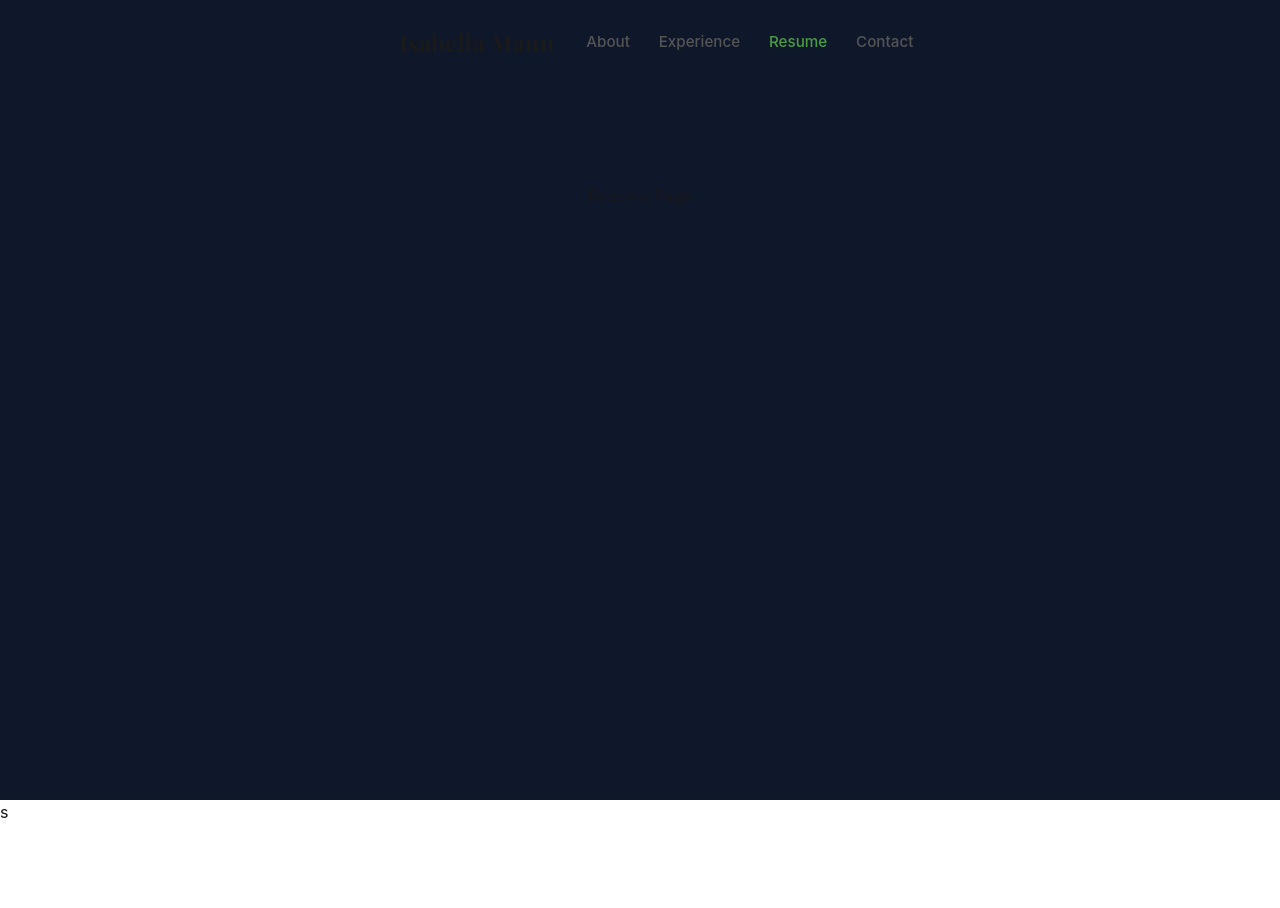
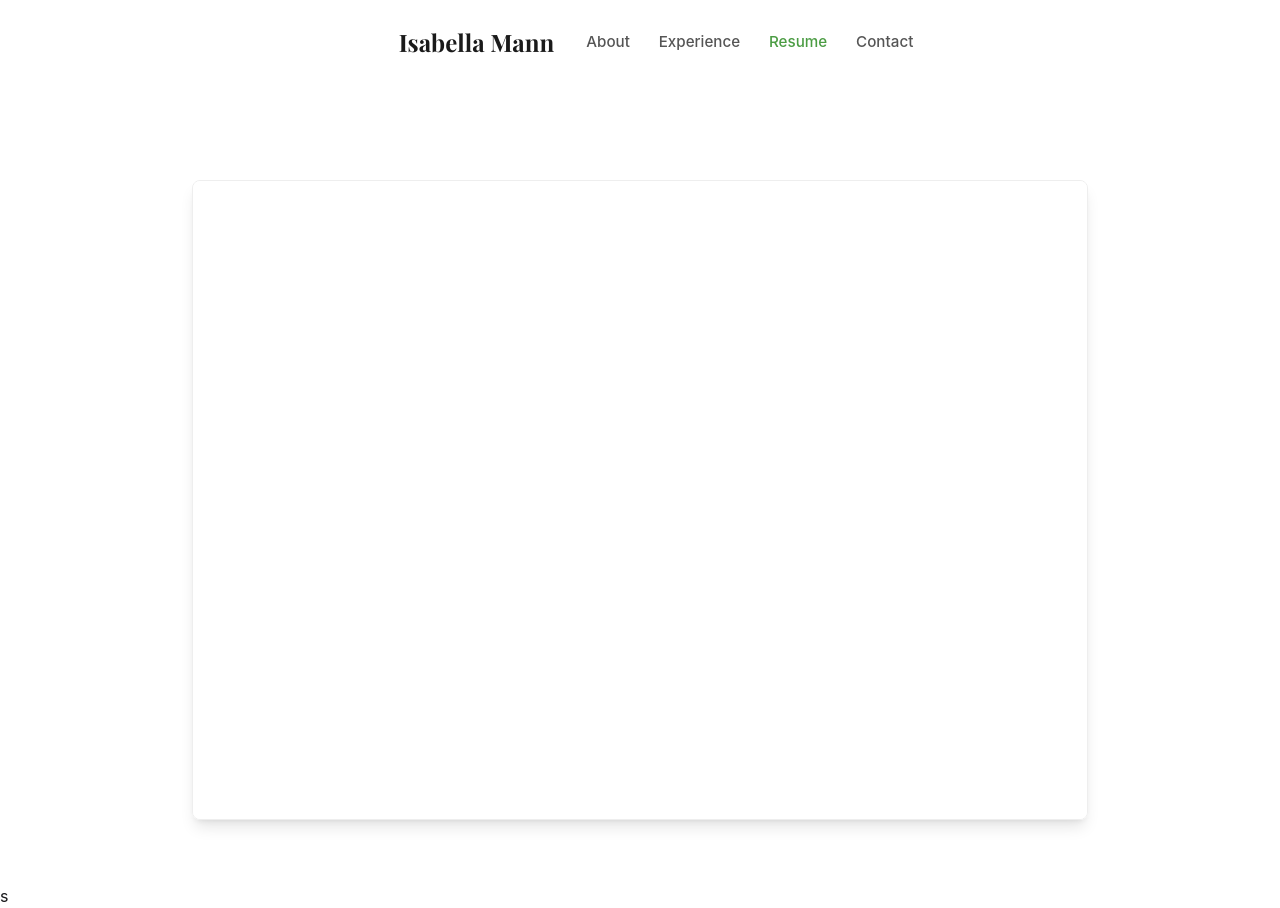
Before and after one commit to mannbella/personal_website, a React (Vite) app: page /resume in a window 1280 px wide. Before the commit the page ends 824 px from the top, so only its background shows below. Built offline with nearby package versions, Linux system fonts and the light colour scheme; a web font is replaced by a local one.

Commit message:
updated resume and contact pages

```diff
--- a/src/app.jsx
+++ b/src/app.jsx
@@ -2,13 +2,13 @@ import React from "react";
 import { BrowserRouter, Routes, Route } from 'react-router-dom';
 import Home from "./pages/home.jsx";
 import About from "./pages/about.jsx";
+import Resume from "./pages/resume.jsx";
+import Contact from "./pages/contact.jsx";
 import "./styles/home.css";
 import Header from "./components/header.jsx";
 
 const fillerStyle = { padding: "100px 20px", textAlign: "center", minHeight: "60vh" };
 const Experience = () => <div style={fillerStyle}><h1>Experience Page note: put projects, skills, and leadership here</h1></div>;
-const Resume = () => <div style={fillerStyle}><h1>Resume Page</h1></div>;
-const Contact = () => <div style={fillerStyle}><h1>Let's Talk (Contact Page)</h1></div>;
 
 function App() {
   return (
--- a/src/components/header.jsx
+++ b/src/components/header.jsx
@@ -10,31 +10,11 @@ const Header = () => {
             </div>
 
             <nav className="nav-links">
-                <Link to="/about">About</Link>
+                <NavLink to="/about">About</NavLink>
                 <NavLink to="/experience">Experience</NavLink>
                 <NavLink to="/resume">Resume</NavLink>
                 <NavLink to="/contact">Contact</NavLink>
             </nav>
-
-            {/* <label className="swap swap-rotate">
-            <input type="checkbox" className="theme-controller" value="synthwave" />
-
-            <svg
-                className="swap-off h-10 w-10 fill-current text-gray-700"
-                xmlns="http://www.w3.org/2000/svg"
-                viewBox="0 0 24 24">
-                <path
-                d="M5.64,17l-.71.71a1,1,0,0,0,0,1.41,1,1,0,0,0,1.41,0l.71-.71A1,1,0,0,0,5.64,17ZM5,12a1,1,0,0,0-1-1H3a1,1,0,0,0,0,2H4A1,1,0,0,0,5,12Zm7-7a1,1,0,0,0,1-1V3a1,1,0,0,0-2,0V4A1,1,0,0,0,12,5ZM5.64,7.05a1,1,0,0,0,.7.29,1,1,0,0,0,.71-.29,1,1,0,0,0,0-1.41l-.71-.71A1,1,0,0,0,4.93,6.34Zm12,.29a1,1,0,0,0,.7-.29l.71-.71a1,1,0,1,0-1.41-1.41L17,5.64a1,1,0,0,0,0,1.41A1,1,0,0,0,17.66,7.34ZM21,11H20a1,1,0,0,0,0,2h1a1,1,0,0,0,0-2Zm-9,8a1,1,0,0,0-1,1v1a1,1,0,0,0,2,0V20A1,1,0,0,0,12,19ZM18.36,17A1,1,0,0,0,17,18.36l.71.71a1,1,0,0,0,1.41,0,1,1,0,0,0,0-1.41ZM12,6.5A5.5,5.5,0,1,0,17.5,12,5.51,5.51,0,0,0,12,6.5Zm0,9A3.5,3.5,0,1,1,15.5,12,3.5,3.5,0,0,1,12,15.5Z" />
-            </svg>
-
-            <svg
-                className="swap-on h-10 w-10 fill-current text-gray-700"
-                xmlns="http://www.w3.org/2000/svg"
-                viewBox="0 0 24 24">
-                <path
-                d="M21.64,13a1,1,0,0,0-1.05-.14,8.05,8.05,0,0,1-3.37.73A8.15,8.15,0,0,1,9.08,5.49a8.59,8.59,0,0,1,.25-2A1,1,0,0,0,8,2.36,10.14,10.14,0,1,0,22,14.05,1,1,0,0,0,21.64,13Zm-9.5,6.69A8.14,8.14,0,0,1,7.08,5.22v.27A10.15,10.15,0,0,0,17.22,15.63a9.79,9.79,0,0,0,2.1-.22A8.11,8.11,0,0,1,12.14,19.73Z" />
-            </svg>
-            </label> */}
         </header>
     );
 };
--- a/src/main.jsx
+++ b/src/main.jsx
@@ -6,7 +6,7 @@ import App from "./App.jsx";
 
 ReactDOM.createRoot(document.getElementById("root")).render(
   <React.StrictMode>
-    <div className="bg-slate-900 min-h-screen w-full">
+    <div className="min-h-screen w-full">
       <App />
     </div>
   </React.StrictMode>
--- a/src/pages/about.jsx
+++ b/src/pages/about.jsx
@@ -1,5 +1,4 @@
 import "../styles/home.css";
-import Header from "../components/header.jsx"
 import photo from "../assets/headshot.png"
 import grad from "../assets/grad.JPEG"
 import aoii from "../assets/aoii.JPEG"
--- a/src/pages/contact.jsx
+++ b/src/pages/contact.jsx
@@ -1,10 +1,17 @@
 import React, { useState } from "react";
+import Emailer from "../components/emailer.jsx";
 
 function contact() {
   return (
-    <div>
-      <h1>hello contact!</h1>
-      <p>simple contact page</p>
+    <div className="min-h-screen bg-base-200 pb-20 flex flex-col">
+      <div className="w-full bg-[#4b9c43] text-white pt-24 pb-32 px-4 flex flex-col items-center">
+        <h1 className="text-4xl md:text-5xl font-bold mb-4">Contact Me</h1>
+        <p className="text-lg">Questions, inquires, projects, I'm here to help!</p>
+      </div>
+
+      <div className="w-full max-w-4xl mx-auto px-4 -mt-20 relative z-10">
+        <Emailer />
+      </div>
     </div>
   );
 }
--- a/src/pages/home.jsx
+++ b/src/pages/home.jsx
@@ -1,6 +1,5 @@
 import React from "react";
 import "../styles/home.css";
-import Emailer from "../components/emailer.jsx";
 import profilePic from "../assets/headshot.png";
 
 function Home() {
@@ -73,10 +72,6 @@ function Home() {
           </div>
         </div>
       </section>
-
-      <div className="flex flex-col mt-20">
-        <Emailer />
-      </div>
     </>
   );
 }
--- /dev/null
+++ b/src/pages/resume.jsx
@@ -0,0 +1,15 @@
+const Resume = () => {
+    return (
+        <div className="w-full min-h-screen pt-24 px-4 pb-10 flex justify-center bg-base-100">
+
+            <iframe
+                src="/IsabellaMann_Resume (1).pdf"
+                className="w-full max-w-4xl h-[80vh] rounded-lg shadow-lg border border-base-300"
+                title="Resume"
+            />
+
+        </div>
+    );
+};
+
+export default Resume;
```
Also changed, not shown: 2 other files (tests, documents, lock files or other folders).
